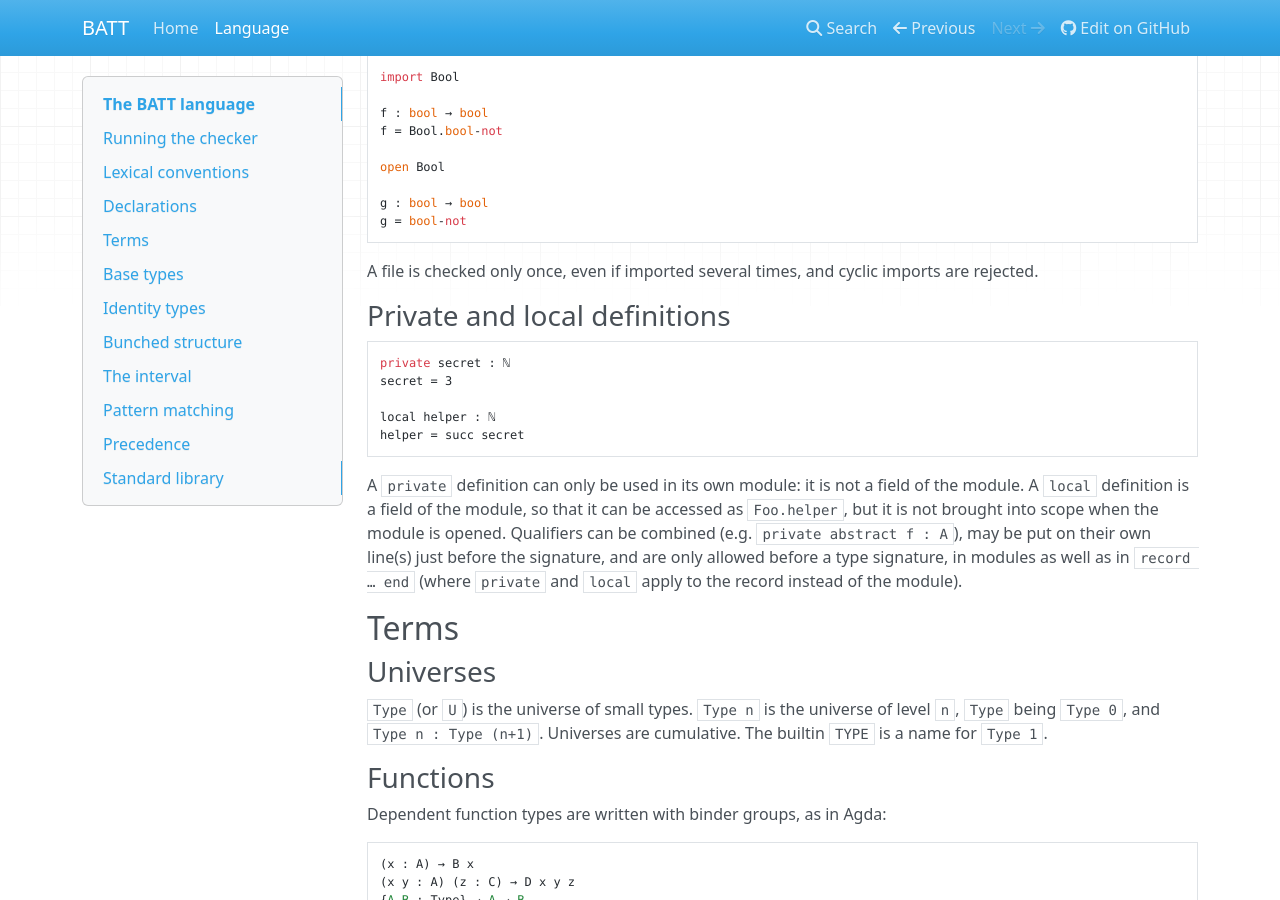
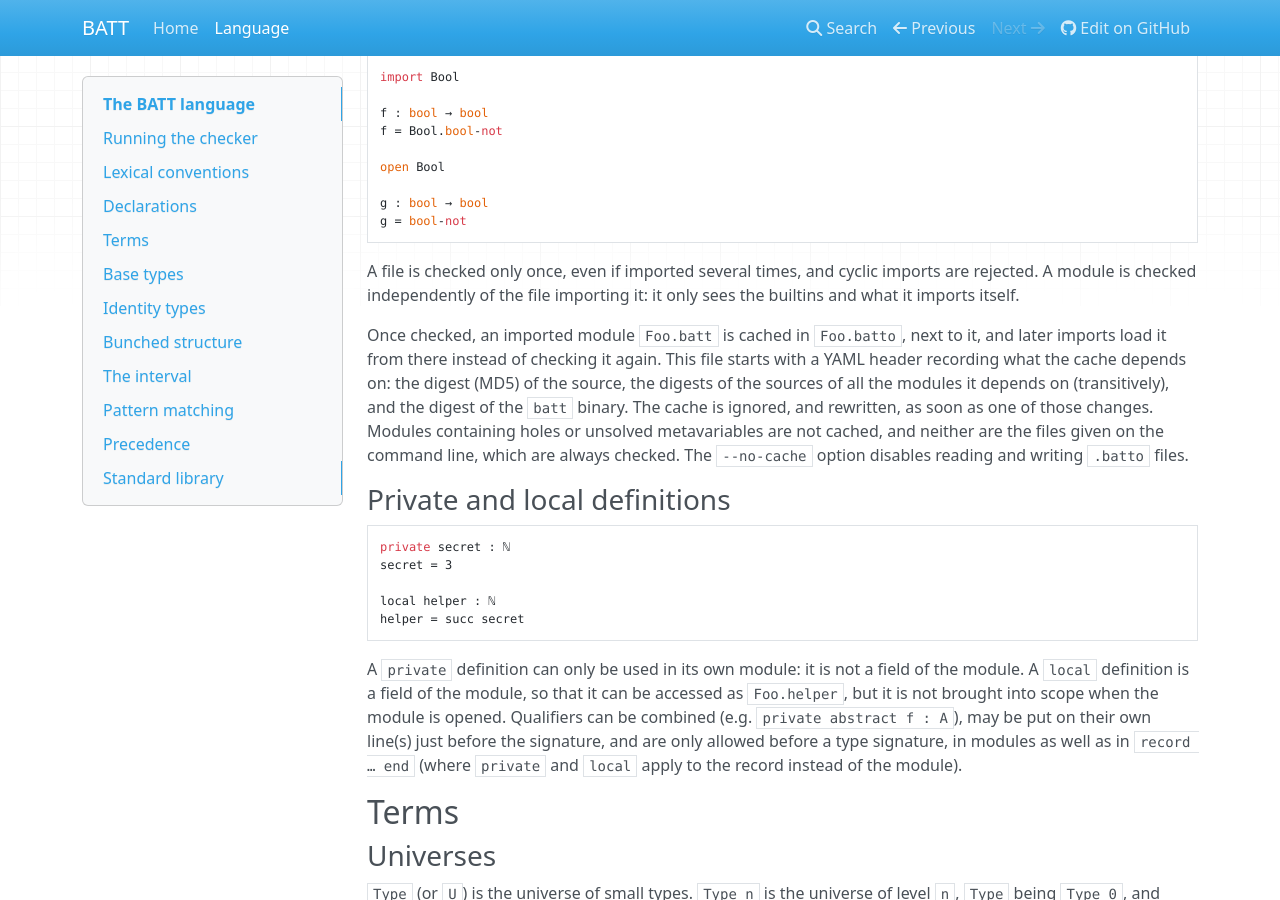
Before and after one commit to smimram/batt, an MkDocs documentation site: the page built from documentation/docs/language.md, in a window 1280 px wide and 900 px high, scrolled down 2829 px. Built offline with MkDocs 1.6.1, drawn with Linux system fonts in a browser that asks for light colours; nearby versions of some CDN libraries.

Commit message:
Add caching support.

````diff
--- a/documentation/docs/language.md
+++ b/documentation/docs/language.md
@@ -138,7 +138,18 @@ g = bool-not
 ```
 
 A file is checked only once, even if imported several times, and cyclic imports
-are rejected.
+are rejected. A module is checked independently of the file importing it: it
+only sees the builtins and what it imports itself.
+
+Once checked, an imported module `Foo.batt` is cached in `Foo.batto`, next to
+it, and later imports load it from there instead of checking it again. This
+file starts with a YAML header recording what the cache depends on: the
+digest (MD5) of the source, the digests of the sources of all the modules it
+depends on (transitively), and the digest of the `batt` binary. The cache is
+ignored, and rewritten, as soon as one of those changes. Modules containing
+holes or unsolved metavariables are not cached, and neither are the files
+given on the command line, which are always checked. The `--no-cache` option
+disables reading and writing `.batto` files.
 
 ### Private and local definitions
 
````
Also changed, not shown: 9 other files.
